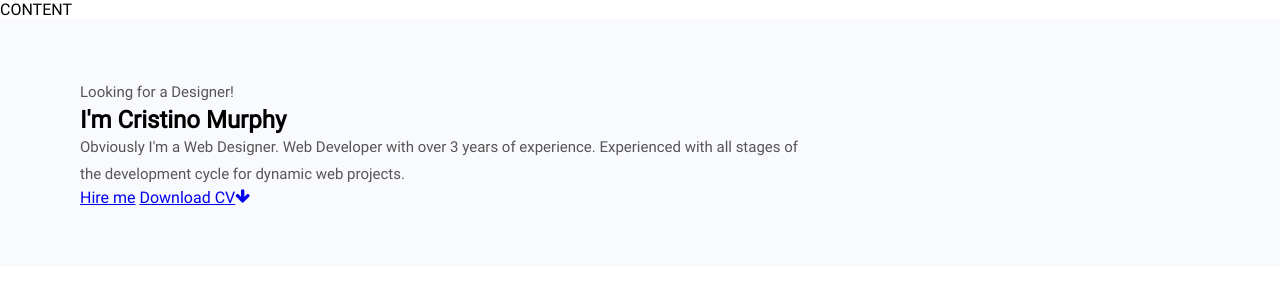
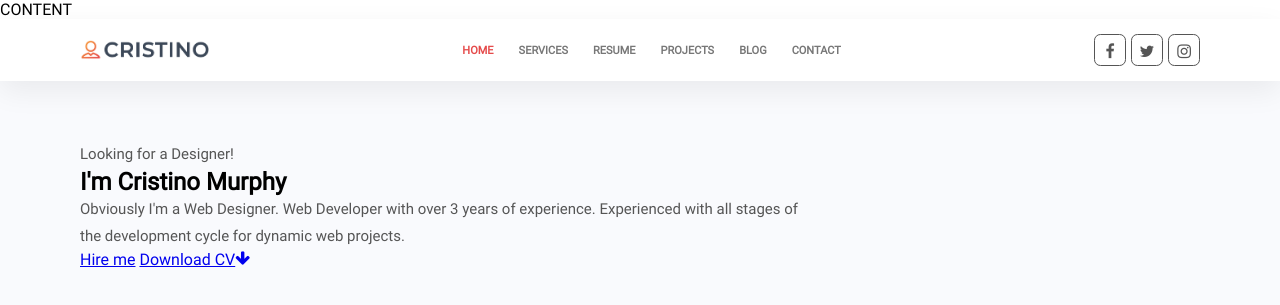
Before and after one commit to vaidotasgarbstas/9-portfolio, a website: page index.html in a window 1280 px wide. Shown: the top 305 px of the page. Drawn offline with Linux system fonts and the light colour scheme; a web font is replaced by a local one.

Commit message:
Header #9

```diff
--- /dev/null
+++ b/css/components/header.css
@@ -0,0 +1,74 @@
+.header {
+    position: sticky;
+    top: 0;
+    z-index: 1;
+    padding-top: 15px;
+    padding-bottom: 15px;
+    background-color: #fff;
+    box-shadow: 0 10px 30px #0001;
+}
+.header .col-12 {
+    display: flex;
+    justify-content: space-between;
+    align-items: center;
+}
+
+.header .logo {
+    height: 20px;
+}
+
+.header nav {
+    display: none;
+    gap: 25px;
+}
+.header nav > a {
+    font-size: 11px;
+    font-weight: bold;
+    text-decoration: none;
+    text-transform: uppercase;
+    color: #777;
+}
+.header nav > a:hover,
+.header nav > a.active {
+    color: var(--primary-color);
+}
+
+.header .socials {
+    display: none;
+    gap: 5px;
+}
+.header .socials > a {
+    width: 2em;
+    height: 2em;
+    line-height: 2em;
+    font-size: 16px;
+    color: #555;
+    text-decoration: none;
+    text-align: center;
+    border: 1px solid #555;
+    border-radius: 0.4em;
+    transition: all 0.5s;
+}
+.header .socials > a:hover {
+    color: #fff;
+    background-color: var(--primary-color);
+    border-color: var(--primary-color);
+}
+
+.header .hamburger {
+    font-size: 30px;
+}
+
+@media (min-width: 992px) {
+    .header nav {
+        display: flex;
+    }
+
+    .header .socials {
+        display: flex;
+    }
+
+    .header .hamburger {
+        display: none;
+    }
+}
--- a/css/pages/home.css
+++ b/css/pages/home.css
@@ -5,6 +5,7 @@
 @import '../components/button.css';
 /* 3rd-party */
 @import '../components/font-awesome.css';
+@import '../components/header.css';
 
 /* CUSTOM STYLE */
 
--- a/index.html
+++ b/index.html
@@ -20,6 +20,27 @@
 <body>
     CONTENT
     <!-- header start -->
+    <header class="container header">
+        <div class="row">
+            <div class="col-12">
+                <img src="./img/logo.png" alt="Logo" class="logo">
+                <nav>
+                    <a href="#" class="active">Home</a>
+                    <a href="#">Services</a>
+                    <a href="#">Resume</a>
+                    <a href="#">Projects</a>
+                    <a href="#">Blog</a>
+                    <a href="#">Contact</a>
+                </nav>
+                <div class="socials">
+                    <a href="#" class="fa fa-facebook"></a>
+                    <a href="#" class="fa fa-twitter"></a>
+                    <a href="#" class="fa fa-instagram"></a>
+                </div>
+                <i class="fa fa-bars hamburger"></i>
+            </div>
+        </div>
+    </header>
     <!-- header end -->
 
     <!-- hero start -->
```
